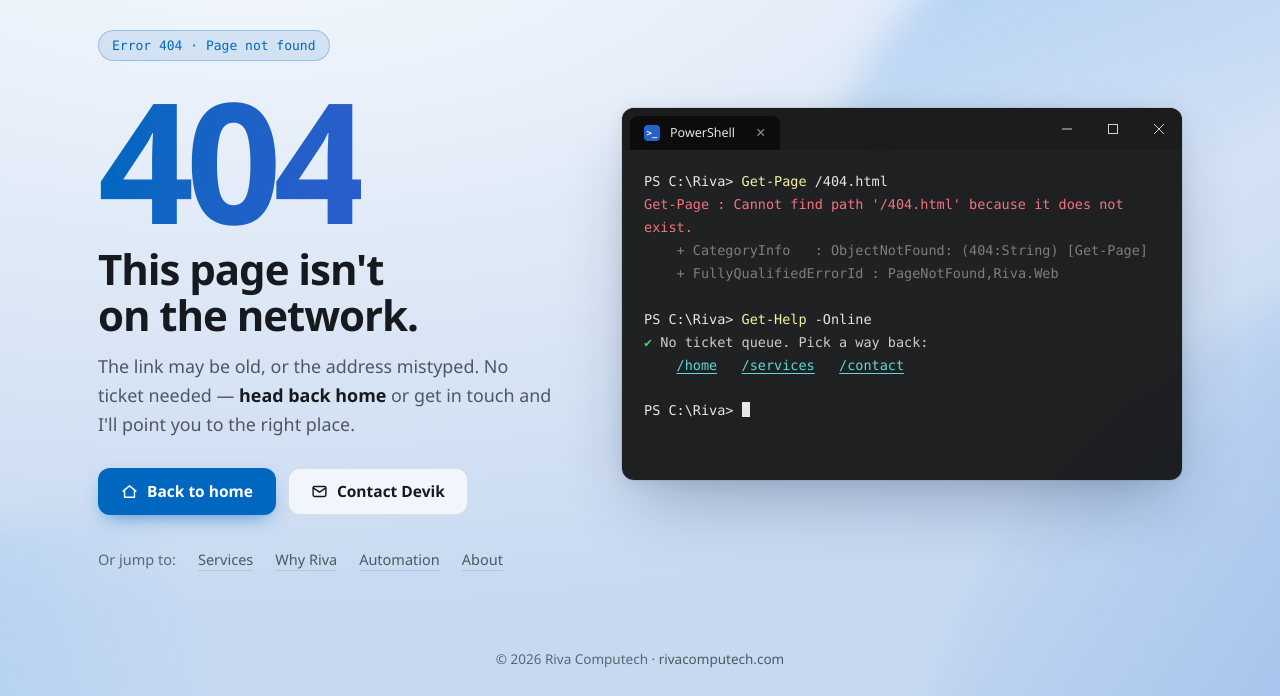
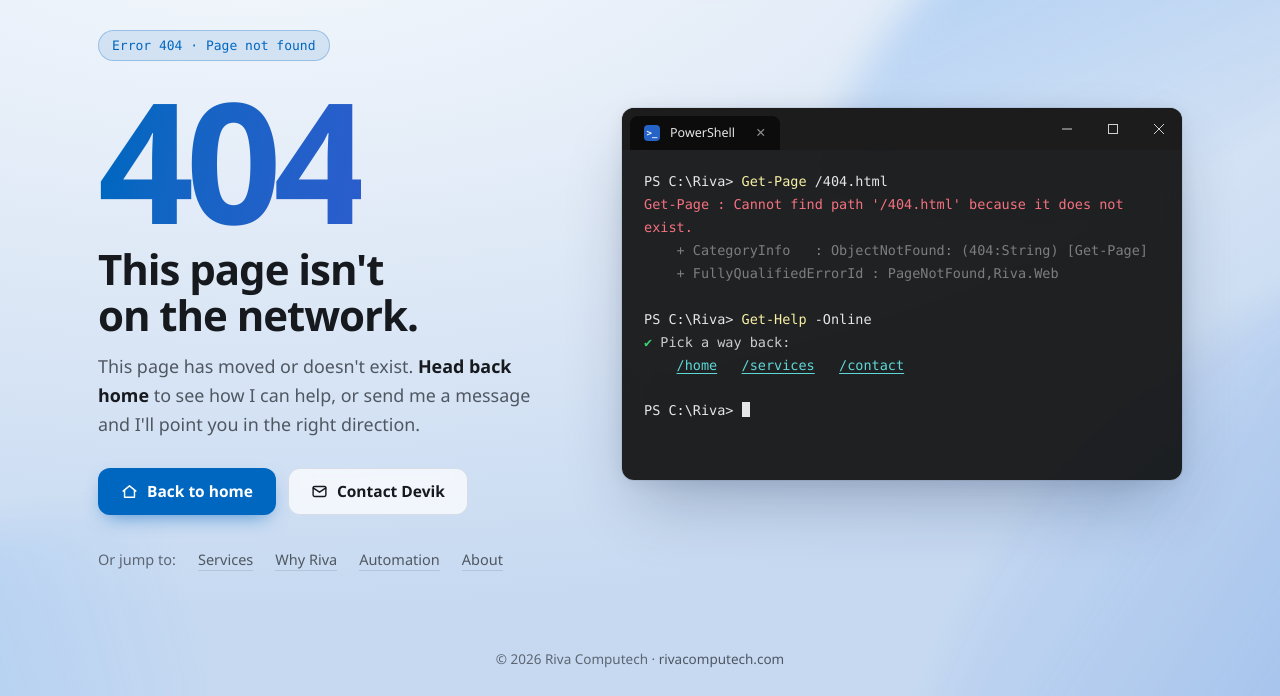
Before and after one commit to rivacomputech/website, a plain HTML site: page 404.html in a window 1280 px wide. Shown: the part 104-800 px from the top of the page. Drawn offline with Linux system fonts and the light colour scheme.

Commit message:
Add files via upload

```diff
--- a/404.html
+++ b/404.html
@@ -4,7 +4,7 @@
 <meta charset="utf-8" />
 <meta name="viewport" content="width=device-width,initial-scale=1" />
 <title>Page not found — Riva Computech</title>
-<meta name="description" content="This page doesn't exist. Head back to Riva Computech — senior-level IT, no ticket queue." />
+<meta name="description" content="This page doesn't exist. Head back to Riva Computech for senior-level Microsoft 365, Azure and infrastructure IT help." />
 <meta name="robots" content="noindex, follow" />
 <meta name="theme-color" content="#edf1f7" />
 <link rel="icon" href="/favicon.svg?v=2" type="image/svg+xml" />
@@ -172,7 +172,7 @@ footer a:hover{color:var(--accent)}
     <p class="kicker">Error 404 · Page not found</p>
     <div class="code" aria-hidden="true">404</div>
     <h1>This page isn't on the network.</h1>
-    <p class="lede">The link may be old, or the address mistyped. No ticket needed — <b>head back home</b> or get in touch and I'll point you to the right place.</p>
+    <p class="lede">This page has moved or doesn't exist. <b>Head back home</b> to see how I can help, or send me a message and I'll point you in the right direction.</p>
     <div class="cta">
       <a class="btn pri" href="/">
         <svg viewBox="0 0 24 24" fill="none" stroke="currentColor" stroke-width="2" stroke-linecap="round" stroke-linejoin="round"><path d="M3 11.5 12 4l9 7.5"/><path d="M5 10v10h14V10"/></svg>
@@ -227,7 +227,7 @@ footer a:hover{color:var(--accent)}
     '<span class="dim">    + FullyQualifiedErrorId : PageNotFound,Riva.Web</span>',
     '',
     '<span class="p">PS C:\\Riva&gt;</span> <span class="cmd">Get-Help</span> <span class="arg">-Online</span>',
-    '<span class="ok">✔</span> No ticket queue. Pick a way back:',
+    '<span class="ok">✔</span> Pick a way back:',
     '    <a class="lnk" href="/">/home</a>   <a class="lnk" href="/#services">/services</a>   <a class="lnk" href="/#contact">/contact</a>',
     '',
     '<span class="p">PS C:\\Riva&gt;</span> <span class="cursor"></span>'
```
